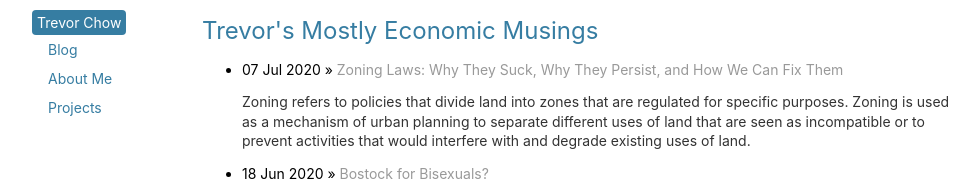
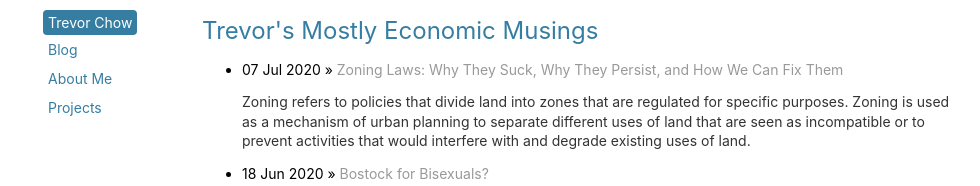
Before and after one commit to tmychow/tmychow.github.io, a Jekyll site: the page built from index.html, in a window 1280 px wide. Shown: the top 186 px of the page, without its empty margins (28-1008 px from the left). Built offline with Jekyll 4.4.1, drawn with Linux system fonts in a browser that asks for light colours.

Commit message:
Update main.css

```diff
--- a/css/main.css
+++ b/css/main.css
@@ -22,7 +22,8 @@ a:hover {
 }
 .sidenav .button {
     background-color: #367DA2;
-    padding: 4px 5px;
+    padding: 4px 5px 4px 5px;
+    margin: 0px 0px 0px 11px;
     display: inline-block;
     text-align: center;
     border-radius: 4px;
```
